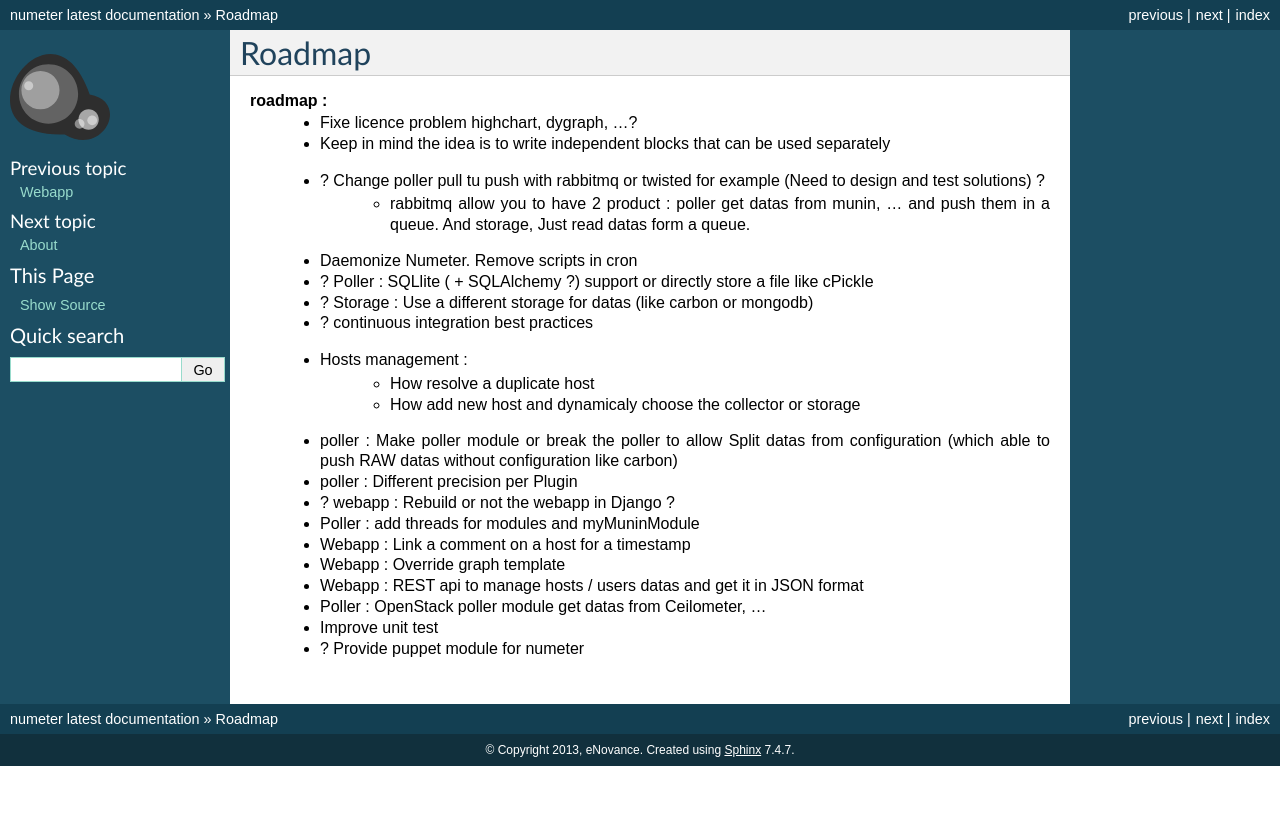
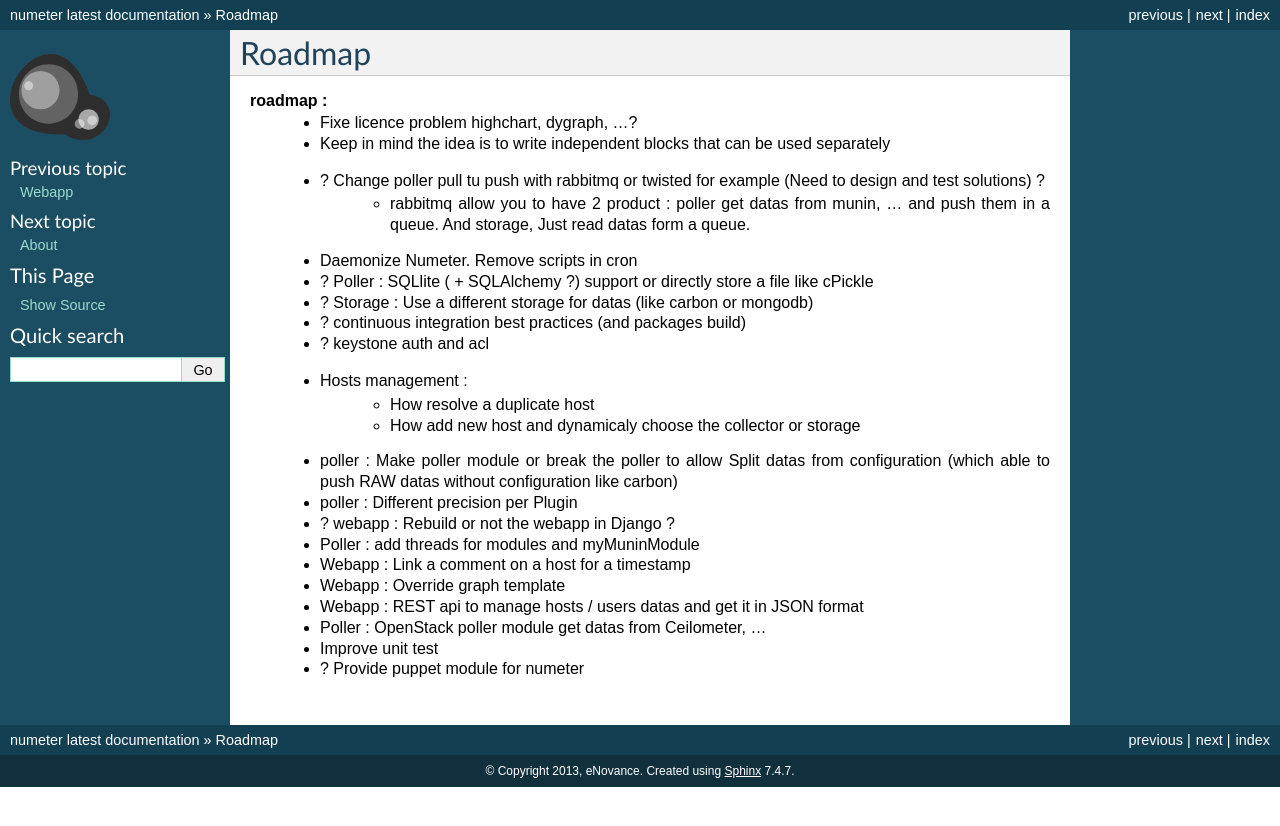
Before and after one commit to redhat-cip/numeter, a Sphinx documentation site: the page built from docs/roadmap.rst, in a window 1280 px wide. Shown: the top 826 px of the page. Built offline with Sphinx 7.4.7, drawn with Linux system fonts in a browser that asks for light colours.

Commit message:
Update roadmap

```diff
--- a/docs/roadmap.rst
+++ b/docs/roadmap.rst
@@ -15,7 +15,8 @@ Roadmap
   * Daemonize Numeter. Remove scripts in cron
   * ? Poller : SQLlite ( + SQLAlchemy ?) support or directly store a file like cPickle
   * ? Storage : Use a different storage for datas (like carbon or mongodb)
-  * ? continuous integration best practices
+  * ? continuous integration best practices (and packages build)
+  * ? keystone auth and acl
   * Hosts management :
      * How resolve a duplicate host
      * How add new host and dynamicaly choose the collector or storage
```
